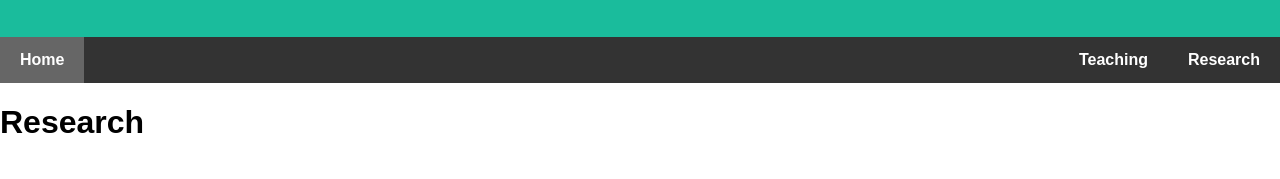
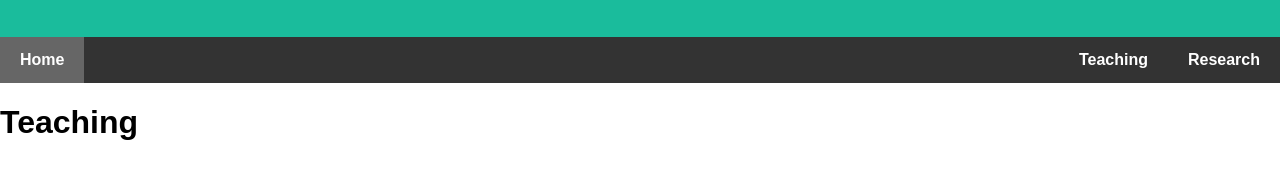
Before and after one commit to frilorde/page, a Jekyll site: the page built from teaching.md, in a window 1280 px wide. Shown: the part 274-453 px from the top of the page. Built offline with Jekyll 4.4.1, drawn with Linux system fonts in a browser that asks for light colours.

Commit message:
Update teaching.md

```diff
--- a/teaching.md
+++ b/teaching.md
@@ -1,6 +1,6 @@
 ---
 layout: default
-title: Research
+title: Teaching
 ---
 
-# Research
+# Teaching
```
